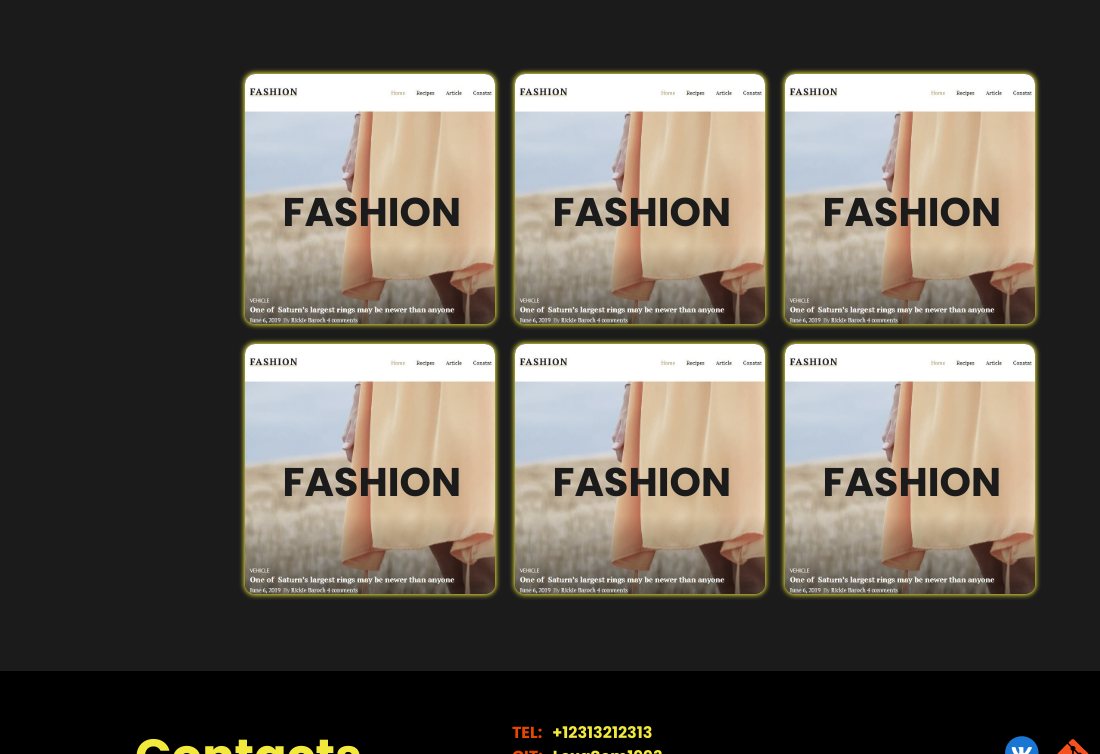
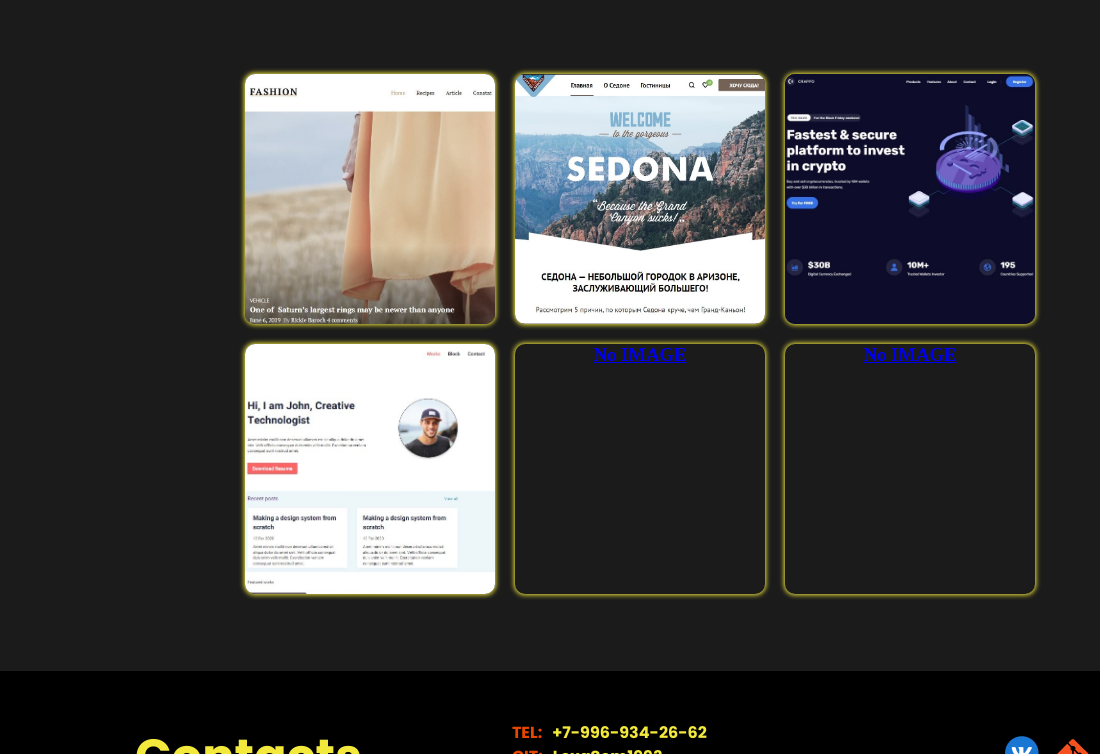
Before and after one commit to LexaSem1993/Portfolio, a plain HTML site: page index.html in a window 1280 px wide. Shown: the part 1299-2053 px from the top of the page, 0-1100 px from the left. Drawn offline with Linux system fonts and the light colour scheme.

Commit message:
Add works and worked btn

```diff
--- a/index.html
+++ b/index.html
@@ -25,17 +25,17 @@
                 </ul>
                 <ul class="header__navigation-list header__navigation-social">
                     <li class="header__navigation-item-soc">
-                        <a href="#" class="header__navigation-link-soc">
+                        <a href="http://vk.com/id108618210" target="_blank" class="header__navigation-link-soc">
                             <img src="./img/social-vk.png" alt="ВК">
                         </a>
                     </li>
                     <li class="header__navigation-item">
-                        <a href="#" class="header__navigation-link-soc">
+                        <a href="https://github.com/LexaSem1993" target="_blank" class="header__navigation-link-soc">
                             <img src="./img/social-git.png" alt="Гит">
                         </a>
                     </li>
                     <li class="header__navigation-item">
-                        <a href="#" class="header__navigation-link-soc">
+                        <a href="https://instagram" target="_blank" class="header__navigation-link-soc">
                             <img src="./img/social-instagram.png" alt="Инстограм">
                         </a>
                     </li>
@@ -48,7 +48,7 @@
             <div class="main__text">
                 <h1 class="main__title">I am <span class="main__span">ALEXEY<span></h1>
                 <p class="main__info">"Sed ut perspiciatis unde omnis iste    natus error sit voluptatem accusantium doloremque laudantium, totam rem aperiam.</p>
-                <button class="button" href="#">View  WORKS</button>
+                <a class="button" href="#works">View  WORKS</a>
             </div>
             <div class="main__img">
                 <img class="main__img" src="./img/main.jpg" width="350" height="550" alt="ФОТО">
@@ -60,32 +60,32 @@
                 <ul class="works__list">
                     <li class="works__item">
                         <a href="https://lexasem1993.github.io/Fashion/" target="_blank" class="works__link">
-                            <h3 class="works__info">Fashion</h3>
+
+                        </a>
+                    </li>
+                    <li class="works__item">
+                        <a href="https://github.com/LexaSem1993/Sedona" target="_blank" class="works__link">
+
+                        </a>
+                    </li>
+                    <li class="works__item">
+                        <a href="https://lexasem1993.github.io/Crappo/" target="_blank" class="works__link">
+
                         </a>
                     </li>
                     <li class="works__item">
                         <a href="https://lexasem1993.github.io/Fashion/" target="_blank" class="works__link">
-                            <h3 class="works__info">Fashion</h3>
+
                         </a>
                     </li>
                     <li class="works__item">
                         <a href="https://lexasem1993.github.io/Fashion/" target="_blank" class="works__link">
-                            <h3 class="works__info">Fashion</h3>
+                            <h3 class="works__info">No IMAGE</h3>
                         </a>
                     </li>
                     <li class="works__item">
                         <a href="https://lexasem1993.github.io/Fashion/" target="_blank" class="works__link">
-                            <h3 class="works__info">Fashion</h3>
-                        </a>
-                    </li>
-                    <li class="works__item">
-                        <a href="https://lexasem1993.github.io/Fashion/" target="_blank" class="works__link">
-                            <h3 class="works__info">Fashion</h3>
-                        </a>
-                    </li>
-                    <li class="works__item">
-                        <a href="https://lexasem1993.github.io/Fashion/" target="_blank" class="works__link">
-                            <h3 class="works__info">Fashion</h3>
+                            <h3 class="works__info">No IMAGE</h3>
                         </a>
                     </li>
                 </ul>
@@ -98,7 +98,7 @@
             <ul class="contacts__list">
                 <li class="contacts__item">
                     TEL:
-                    <a class="contacts__link contacts__tel" href="tel:+78128121212">+12313212313</a>
+                    <a class="contacts__link contacts__tel" href="tel:+79969342662">+7-996-934-26-62</a>
                 </li>
                 <li class="contacts__item">
                     GIT:
@@ -111,17 +111,17 @@
             </ul>
             <ul class="contacts__list-soc">
                 <li class="contacts__item-soc">
-                    <a href="#" class="contacts__link-soc">
+                    <a href="http://vk.com/id108618210" class="contacts__link-soc">
                         <img src="./img/social-vk.png" alt="ВК">
                     </a>
                 </li>
                 <li class="contacts__item-soc">
-                    <a href="#" class="contacts__link-soc">
+                    <a href="https://github.com/LexaSem1993" class="contacts__link-soc">
                         <img src="./img/social-git.png" alt="Гит">
                     </a>
                 </li>
                 <li class="contacts__item-soc">
-                    <a href="#" class="contacts__link-soc">
+                    <a href="http://instagram" class="contacts__link-soc">
                         <img src="./img/social-instagram.png" alt="Инстограм">
                     </a>
                 </li>
--- a/styles/components/_main.scss
+++ b/styles/components/_main.scss
@@ -31,6 +31,7 @@
 
     }
     .button{
+        display: block;
         cursor: pointer;
         font-family: 'Poppins';
         font-style: normal;
@@ -41,6 +42,8 @@
         border-radius: 30px;
         padding: 10px 33px;
         margin-top: 98px;
+        max-width: 200px;
+        text-decoration: none;
     }
     .button:hover{
         background-color: black;
--- a/styles/components/_works.scss
+++ b/styles/components/_works.scss
@@ -14,18 +14,17 @@
         line-height: 72px;
         color: var(--yellow);
     }
+
     &__list{
         margin: 77px auto;
         display: grid;
         grid-template-columns: 250px 250px 250px;
         grid-template-rows: 250px 250px;
         gap: 20px;
-
     }
     &__link{
         position: relative;
         display: block;
-        background-image: url(../img/work1.jpg);
         width: 100%;
         height: 250px;
         background-size: cover;
@@ -34,19 +33,20 @@
         background-repeat: no-repeat;
         box-shadow: 0 0 5px 1px var(--yellow);
     }
+    &__item:nth-child(1) &__link{
+        background-image: url(../img/work1.jpg);
+    }
+    &__item:nth-child(2) &__link{
+        background-image: url(../img/work2.jpg);
+    }
+    &__item:nth-child(3) &__link{
+        background-image: url(../img/work3.jpg);
+    }
+    &__item:nth-child(4) &__link{
+        background-image: url(../img/work4.jpg);
+    }
     &__link:hover{
         box-shadow: 0 0 10px 4px var(--yellow);
-    }
-    &__info{
-        font-family: 'Poppins';
-        font-weight: 700;
-        font-size: 40px;
-        line-height: 24px;
-        position: absolute;
-        left: 15%;
-        bottom: 40%;
-        color: var(--works);
-        text-transform: uppercase;
     }
 }
 @media (max-width: 850px) {
```
Also changed, not shown: img/work2.jpg (added), img/work3.jpg (added), img/work4.jpg (added), styles/style.css, 1 other file.
